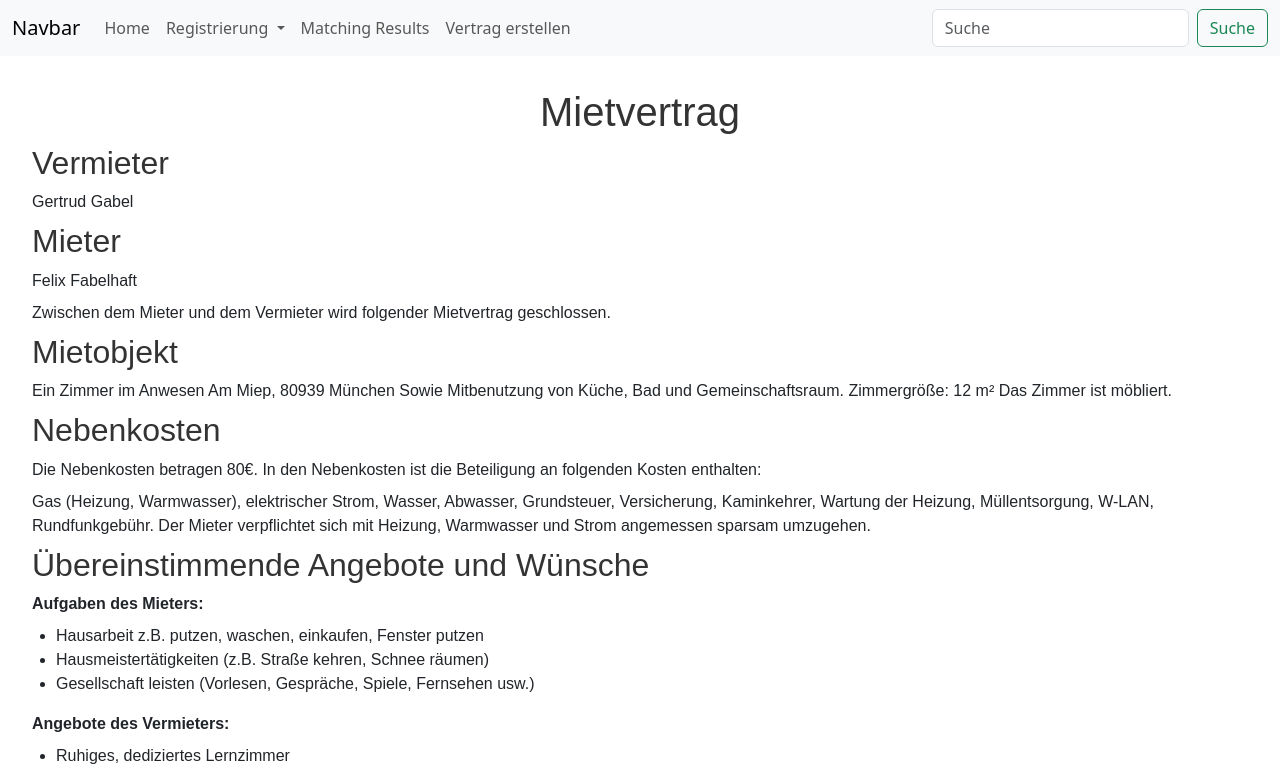
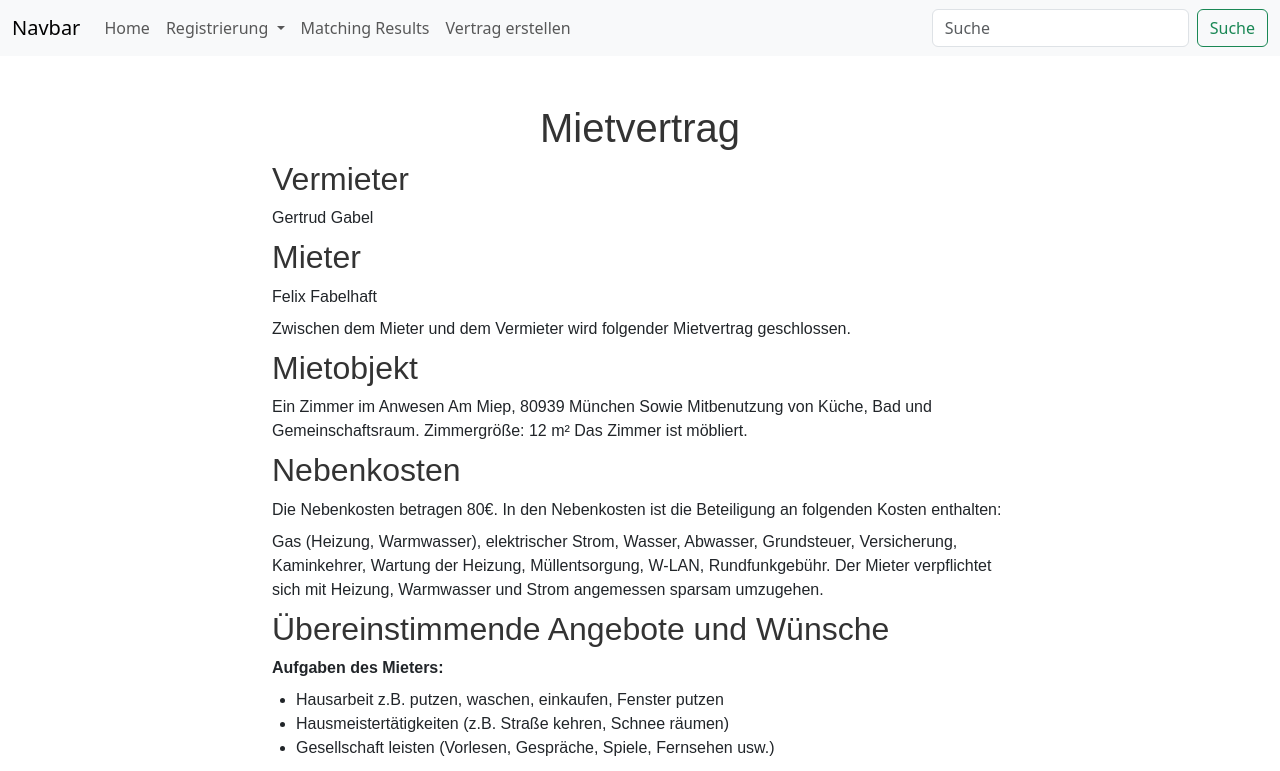
Before and after one commit to Lerbert/living-knows-no-age, a Vue app: page /contract-generator in a window 1280 px wide. Shown: the top 771 px of the page. Built offline with nearby package versions, Linux system fonts and the light colour scheme; the HTML template or start-up script is replaced by a standard one.

Commit message:
Contract is not cropped anymore

```diff
--- a/src/views/ContractCreation.vue
+++ b/src/views/ContractCreation.vue
@@ -20,9 +20,12 @@ const generateContract = () => {
   display: flex;
   flex-direction: column;
   align-items: center;
-  justify-content: center;
+  justify-content: flex-start; /* Align content to the top */
   height: 100vh;
   text-align: center;
+  padding: 1rem; /* Add padding to prevent content from being cut off */
+  box-sizing: border-box; /* Ensure padding is included in the element's total width and height */
+  width: 100%;
 }
 
 button {
--- a/src/views/ContractGenerator.vue
+++ b/src/views/ContractGenerator.vue
@@ -1,6 +1,6 @@
 <template>
-  <div>
-    <VertragTemplate ref="contractTemplate" />
+  <div class="contract-generator">
+    <VertragTemplate ref="contractTemplate" class="contract-template" />
     <button @click="downloadContract" class="generate-contract-button">Vertrag herunterladen</button>
   </div>
 </template>
@@ -15,15 +15,35 @@ const contractTemplate = ref(null)
 
 const downloadContract = async () => {
   const element = contractTemplate.value.$el
-  const canvas = await html2canvas(element)
+  const canvas = await html2canvas(element, { scale: 2 }) // Increase scale for better quality
   const imgData = canvas.toDataURL('image/png')
-  const pdf = new jsPDF()
-  pdf.addImage(imgData, 'PNG', 0, 0)
+  const pdf = new jsPDF('p', 'mm', 'a4')
+  const imgProps = pdf.getImageProperties(imgData)
+  const pdfWidth = pdf.internal.pageSize.getWidth()
+  const pdfHeight = (imgProps.height * pdfWidth) / imgProps.width
+  pdf.addImage(imgData, 'PNG', 0, 0, pdfWidth, pdfHeight)
   pdf.save('Vertrag.pdf')
 }
 </script>
 
 <style scoped>
+.contract-generator {
+  display: flex;
+  flex-direction: column;
+  align-items: center;
+  justify-content: flex-start; /* Align content to the top */
+  width: 100%;
+  height: 100vh;
+  padding: 1rem;
+  box-sizing: border-box;
+}
+
+.contract-template {
+  width: 100%;
+  max-width: 800px; /* Ensure the content fits within a reasonable width */
+  margin: 0 auto;
+}
+
 .generate-contract-button {
   padding: 0.5rem 1rem;
   background-color: #007bff;
```
